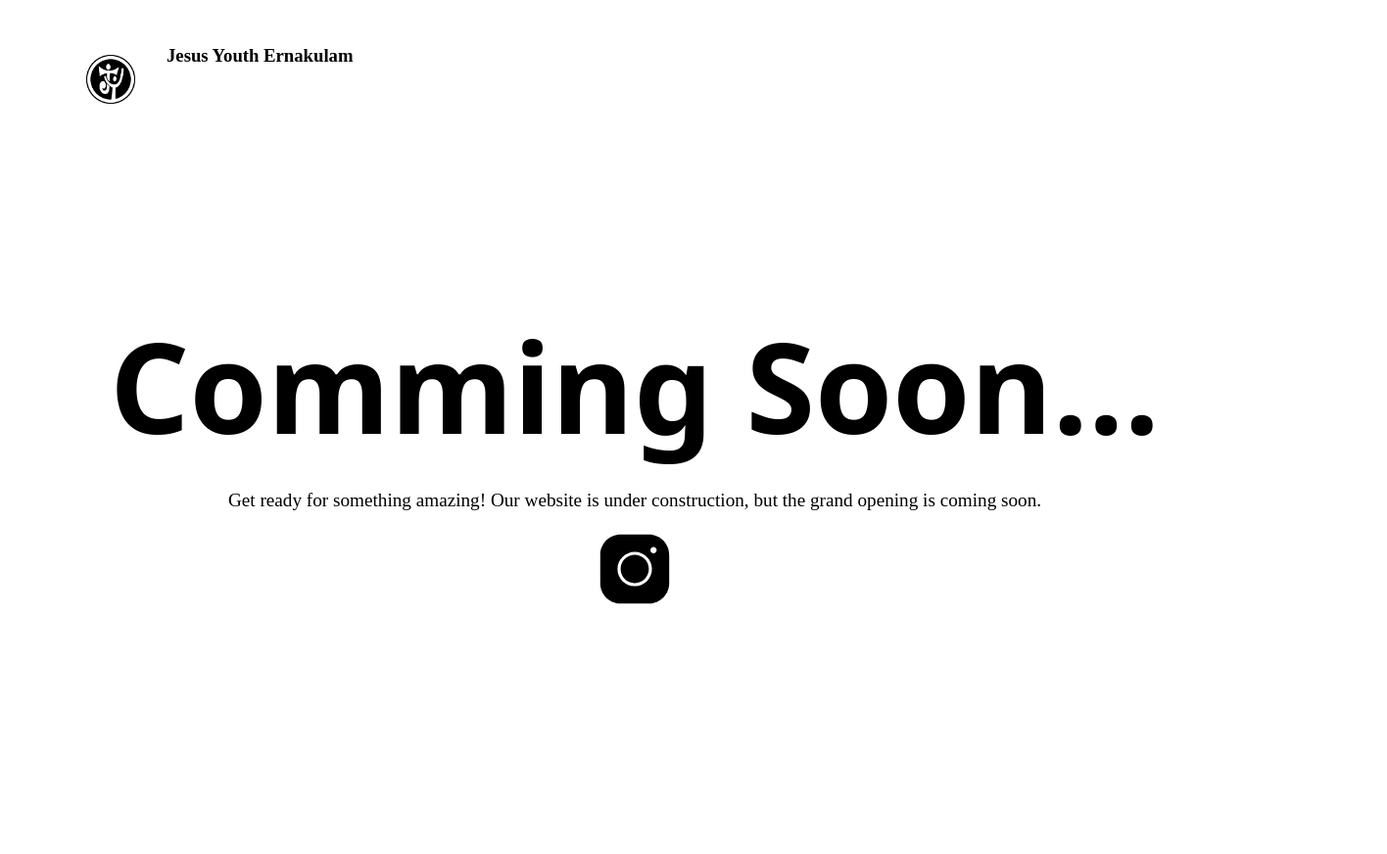
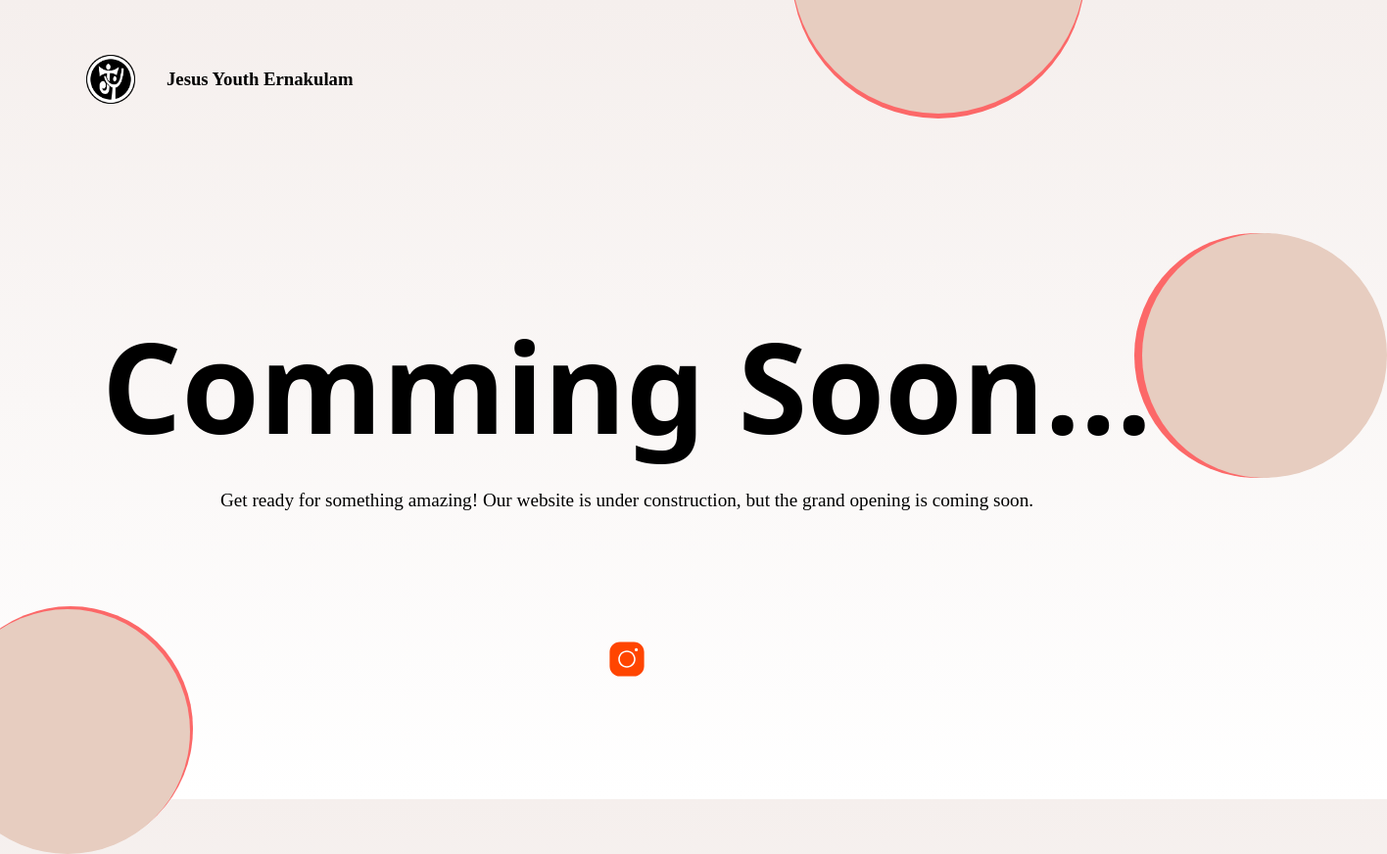
Before and after one commit to thadevoosm/jyekm, a plain HTML site: page index.html in a window 1280 px wide. Shown: the whole page at 98% size, 1416 px wide, since content can reach past the window. Before the commit the page ends 800 px from the top, so only its background shows below. Drawn offline with Linux system fonts and the light colour scheme; a web font is replaced by a local one.

Commit message:
git bash

```diff
--- a/css/style.css
+++ b/css/style.css
@@ -1,12 +1,21 @@
 @import url('https://fonts.googleapis.com/css2?family=Honk&display=swap');
 
+
+body{
+    background-image: linear-gradient(#f5efed, rgb(255, 255, 255));
+    height: 100vh;
+    overflow: hidden;
+}
 .main-screen{
-    position: absolute;
+    position: relative;
     width: 100%;
+    height: 100vh;
+    box-sizing: border-box;
 }
 .home-screen-comming{
  text-align: center;
  margin-top: 200px;
+ width: 100vm;
 
 }
 .home-screen-comming h1{
@@ -22,18 +31,89 @@
     flex-direction: row;
     align-items: center;
     gap: 2rem;
+    margin-left: 5rem;
+    padding-top: 3rem;
 }
 .navbar img{
     height: 50px;
     width: auto;
-    padding-left: 5rem;
-    padding-top: 3rem;
 }
 .navbar h3{
     margin: 0;
 }
 .icons{
+   padding-top: 7rem;
     display: flex;
     justify-content: center;
     color: aqua;
 }
+.icons svg{
+    width:40px;
+    height:40px;
+}
+.circle-1{
+    position: absolute;
+    z-index: 9;
+    display: block;
+    height: 300px;
+    width: 300px;
+    border-radius: 50%;
+    left: 50rem;
+    top: -12rem;
+    background-color: rgb(231 205 192);
+}
+.circle-overlay-1{
+    z-index: 5;
+    background-color: rgb(252, 104, 104);
+    top: -11.7rem;
+}
+.circle-2{
+    position: absolute;
+    z-index: 10;
+    display: block;
+    height: 250px;
+    width: 250px;
+    border-radius: 50%;
+    left: -4rem;
+    bottom: -4rem;
+    background-color: rgb(231 205 192);
+}
+.circle-overlay-2{
+    z-index: 5;
+    background-color: rgb(252, 104, 104);
+    bottom: -3.8rem;
+    left: -3.8rem;
+}
+.circle-3{
+    position: absolute;
+    z-index: 10;
+    display: block;
+    height: 250px;
+    width: 250px;
+    border-radius: 50%;
+    right: -9rem;
+    bottom: 40%;
+    background-color: rgb(231 205 192);
+}
+.circle-overlay-3{
+    z-index: 5;
+    background-color: rgb(252, 104, 104);
+    right: -8.5rem;
+}
+
+@media screen and (max-width:768px) {
+
+    .home-screen-comming h1{
+        font-size: 3rem;
+    }
+    .circle-1{
+        display: none;
+    }
+    .navbar{
+        margin-left: 0rem;
+        padding-top: 0rem;
+        width: 100vw;
+        justify-content: center ;
+    }
+
+}
--- a/index.html
+++ b/index.html
@@ -9,6 +9,16 @@
 </head>
 <body>
     <section class="main-screen">
+
+        <span class="circle-1"></span>
+        <span class="circle-1 circle-overlay-1"></span>
+
+        <span class="circle-2"></span>
+        <span class="circle-2 circle-overlay-2"></span>
+
+        <span class="circle-3"></span>
+        <span class="circle-3 circle-overlay-3"></span>
+
         <div class="navbar">
             <img src="img/Black.png">
             <h3>Jesus Youth Ernakulam</h3>
@@ -18,9 +28,11 @@
             <p>Get ready for something amazing! Our website is under construction, but the grand opening is coming soon.</p>
         </div>
         <div class="icons">
-            <svg xmlns="http://www.w3.org/2000/svg" x="0px" y="0px" width="80" height="80" viewBox="0 0 50 50">
-                <path d="M 16 3 C 8.83 3 3 8.83 3 16 L 3 34 C 3 41.17 8.83 47 16 47 L 34 47 C 41.17 47 47 41.17 47 34 L 47 16 C 47 8.83 41.17 3 34 3 L 16 3 z M 37 11 C 38.1 11 39 11.9 39 13 C 39 14.1 38.1 15 37 15 C 35.9 15 35 14.1 35 13 C 35 11.9 35.9 11 37 11 z M 25 14 C 31.07 14 36 18.93 36 25 C 36 31.07 31.07 36 25 36 C 18.93 36 14 31.07 14 25 C 14 18.93 18.93 14 25 14 z M 25 16 C 20.04 16 16 20.04 16 25 C 16 29.96 20.04 34 25 34 C 29.96 34 34 29.96 34 25 C 34 20.04 29.96 16 25 16 z"></path>
+            <a href="https://www.instagram.com/jyekmzone/">
+            <svg xmlns="http://www.w3.org/2000/svg" x="0px" y="0px"  viewBox="0 0 50 50">
+                <path d="M 16 3 C 8.83 3 3 8.83 3 16 L 3 34 C 3 41.17 8.83 47 16 47 L 34 47 C 41.17 47 47 41.17 47 34 L 47 16 C 47 8.83 41.17 3 34 3 L 16 3 z M 37 11 C 38.1 11 39 11.9 39 13 C 39 14.1 38.1 15 37 15 C 35.9 15 35 14.1 35 13 C 35 11.9 35.9 11 37 11 z M 25 14 C 31.07 14 36 18.93 36 25 C 36 31.07 31.07 36 25 36 C 18.93 36 14 31.07 14 25 C 14 18.93 18.93 14 25 14 z M 25 16 C 20.04 16 16 20.04 16 25 C 16 29.96 20.04 34 25 34 C 29.96 34 34 29.96 34 25 C 34 20.04 29.96 16 25 16 z" style="fill: orangered;"></path>
             </svg>
+            </a>
         </div>
     </section>
 </body>
```
